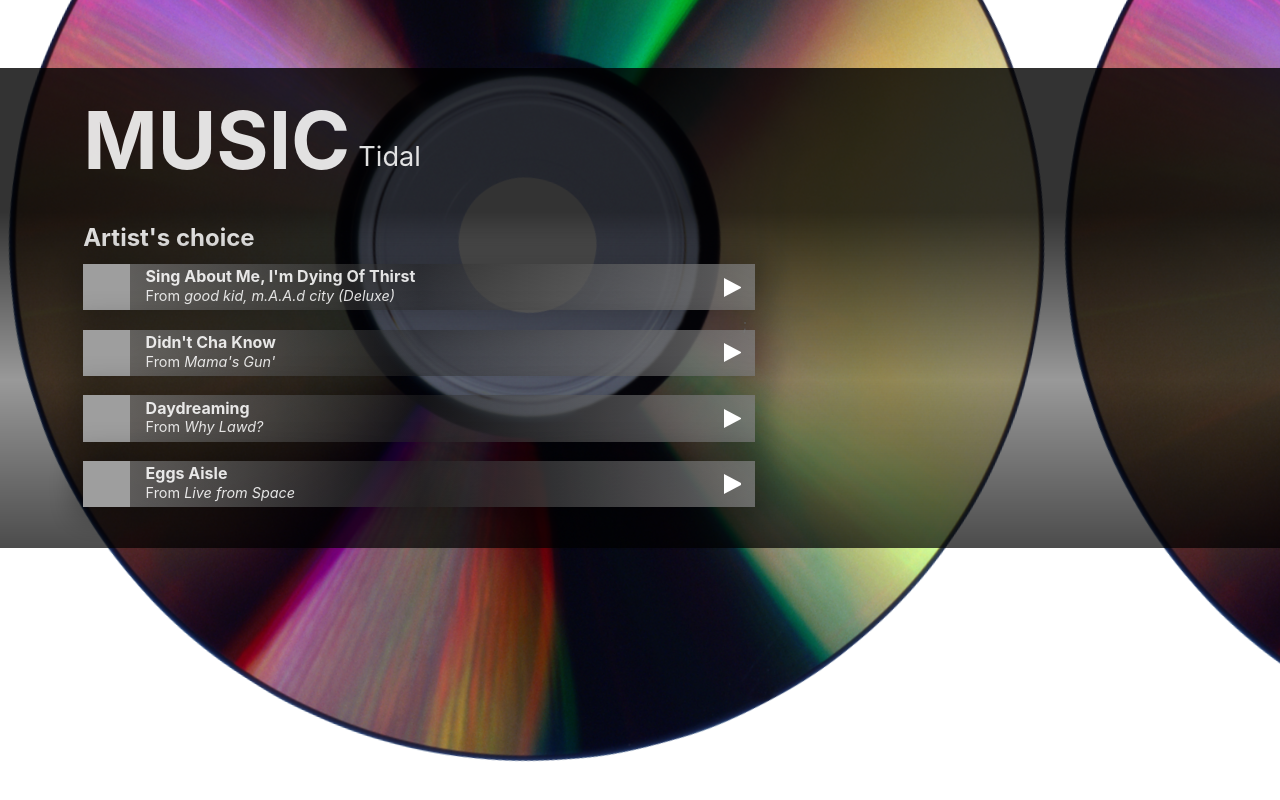
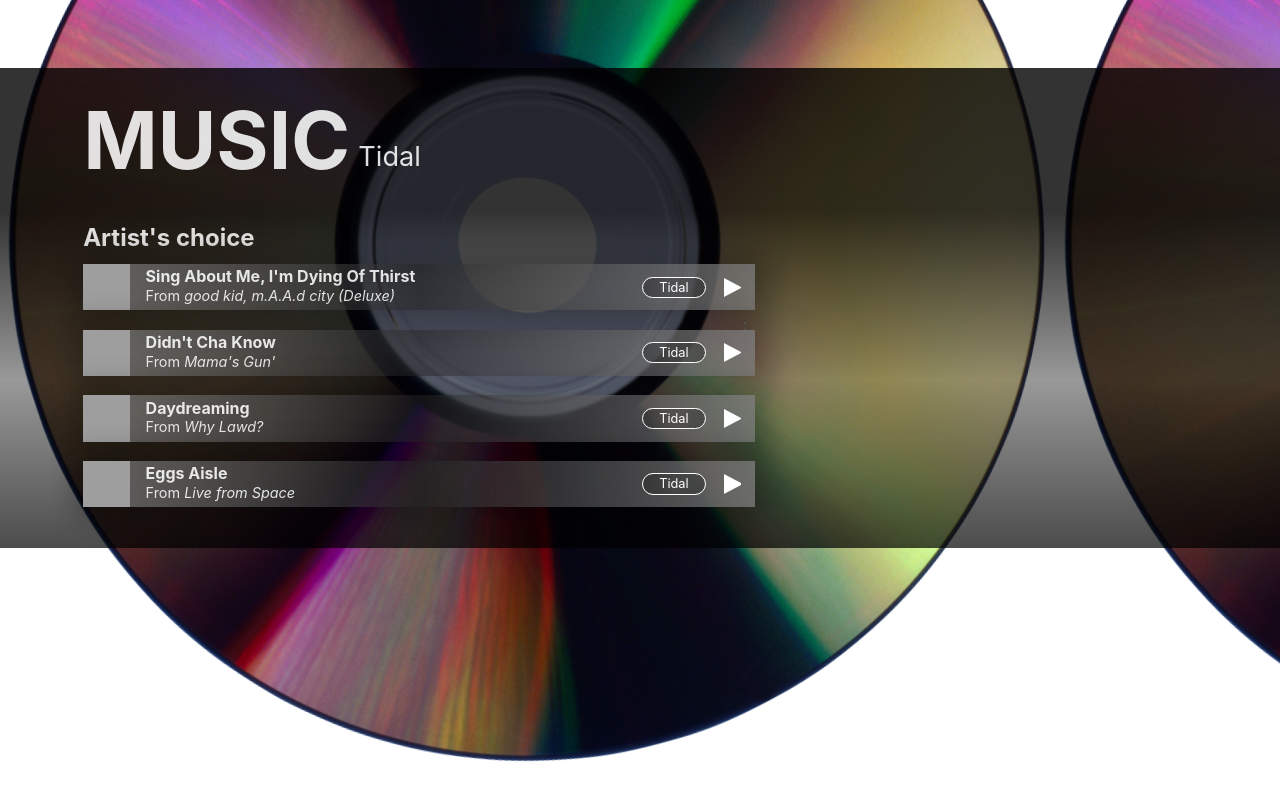
Before and after one commit to MaloSunce/EDJ, a React (Vite) app in the folder EDJ/: page / in a window 1280 px wide. Shown: the part 972-1772 px from the top of the page. Built offline with nearby package versions, Linux system fonts and the light colour scheme; grey boxes are pictures that could not be loaded.

Commit message:
feat(MusicPage): add tidal links to each track

```diff
--- a/EDJ/public/Music/tracks.json
+++ b/EDJ/public/Music/tracks.json
@@ -3,24 +3,28 @@
     "title": "Sing About Me, I'm Dying Of Thirst",
     "audioFile": "../public/Music/sing-about-me.mp3",
     "fromAlbum": "good kid, m.A.A.d city (Deluxe)",
-    "albumCover": "../public/Music/sing-about-me.jpg"
+    "albumCover": "../public/Music/sing-about-me.jpg",
+    "tidalLink": "https://tidal.com/track/20556802/u"
   },
   {
     "title": "Didn't Cha Know",
     "audioFile": "../public/Music/didnt-cha-know.mp3",
     "fromAlbum": "Mama's Gun'",
-    "albumCover": "../public/Music/didnt-cha-know.jpg"
+    "albumCover": "../public/Music/didnt-cha-know.jpg",
+    "tidalLink": "https://tidal.com/track/618223/u"
   },
   {
     "title": "Daydreaming",
     "audioFile": "../public/Music/daydreaming.mp3",
     "fromAlbum": "Why Lawd?",
-    "albumCover": "../public/Music/daydreaming.jpg"
+    "albumCover": "../public/Music/daydreaming.jpg",
+    "tidalLink": "https://tidal.com/track/356169629/u"
   },
   {
     "title": "Eggs Aisle",
     "audioFile": "../public/Music/eggs-aisle.mp3",
     "fromAlbum": "Live from Space",
-    "albumCover": "../public/Music/eggs-aisle.jpg"
+    "albumCover": "../public/Music/eggs-aisle.jpg",
+    "tidalLink": "https://tidal.com/track/469688131/u"
   }
 ]
--- a/EDJ/src/components/SongComponent.jsx
+++ b/EDJ/src/components/SongComponent.jsx
@@ -57,12 +57,17 @@ function SongComponent({ index, activeIndex, setIndex }) {
             </div>
             <div style={{
                 margin: 'auto 0 auto auto',
-                display: 'grid',
-                gridTemplateAreas: 'area',
+                display: 'flex',
+                flexDirection: 'row',
                 justifyContent: 'center',
                 alignItems: 'center',
                 paddingRight: '0.6rem',
             }}>
+                <div className="TidalLink">
+                    <a href={tracks[index].tidalLink} target="_blank">
+                        <p>Tidal</p>
+                    </a>
+                </div>
 
                 <div className="PlayPauseBtn" alt="Play button">
                     <input type="checkbox" value="None" id={"PlayPause" + index} name="Check"
--- a/EDJ/src/styles/SongComponent.css
+++ b/EDJ/src/styles/SongComponent.css
@@ -36,6 +36,29 @@ p {
     margin-top: -0.7rem;
 }
 
+.TidalLink {
+    --link-color: white;
+    width: fit-content;
+    height: fit-content;
+    border-radius: 1rem;
+    outline: solid var(--link-color) 1px;
+    background-image: linear-gradient(to right, rgba(30, 30, 30, 0.4), rgba(30, 30, 30, 0.2), rgba(30, 30, 30, 0.4));
+    padding: 0 1rem 0 1rem;
+    margin-right: 1.2rem;
+    align-self: center;
+}
+
+.TidalLink p {
+    color: var(--link-color);
+    margin: 0;
+    padding: 0;
+    font-size: 0.8rem;
+}
+
+.TidalLink a {
+    text-decoration: none;
+}
+
 .SongComponent button {
     background: none;
     color: inherit;
@@ -44,7 +67,6 @@ p {
     font: inherit;
     cursor: pointer;
     outline: inherit;
-    margin-left: auto;
 }
 
 
```
